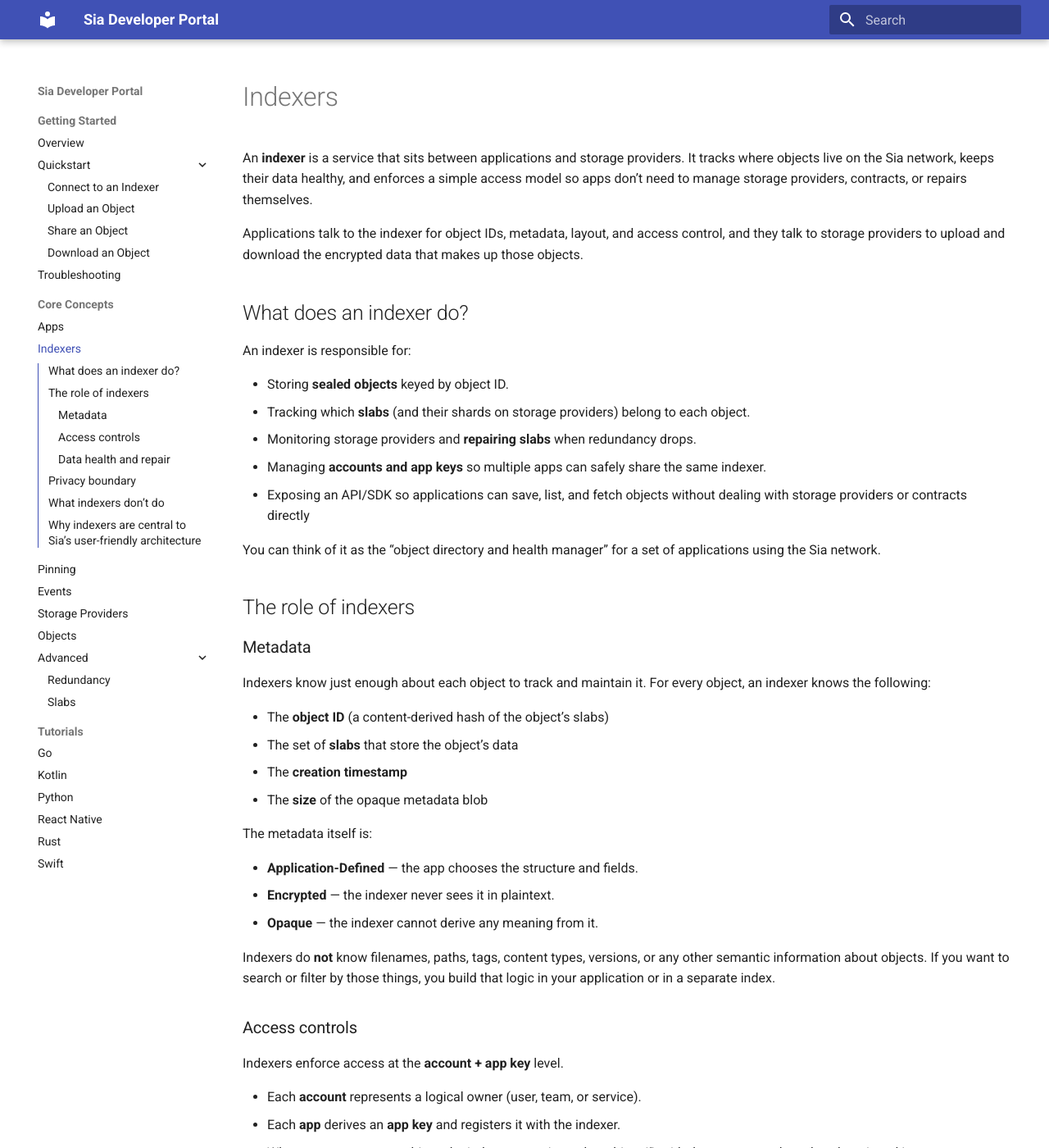
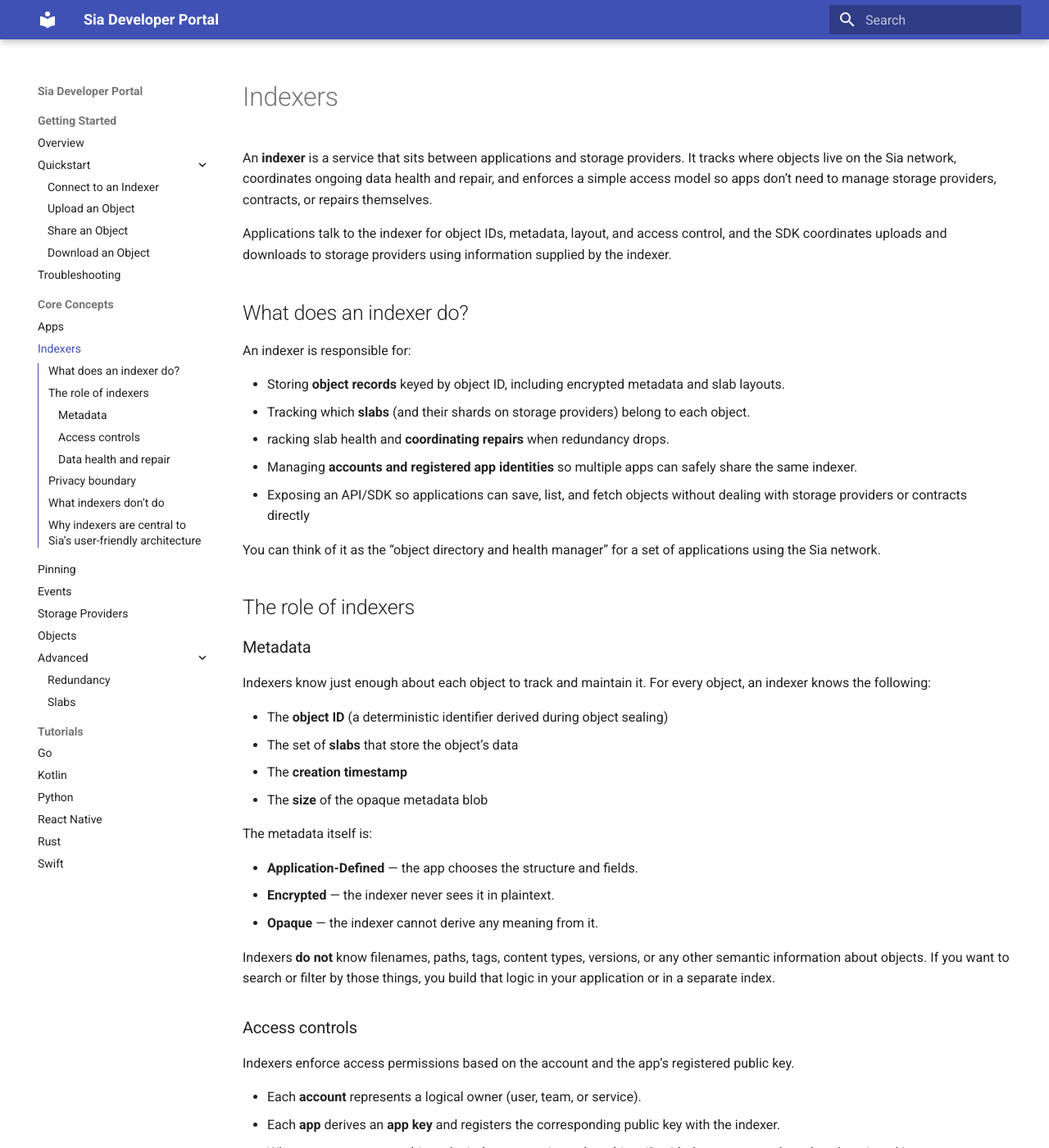
Before and after one commit to SiaFoundation/developer-portal, an MkDocs documentation site: the page built from docs/core-concepts/indexers.md, in a window 1280 px wide and 1400 px high. Shown: the whole window at 82% size. Built offline with MkDocs 1.6.1 and Material for MkDocs 9.7.7, drawn with Linux system fonts in a browser that asks for light colours; some of the changed text lies outside the part shown.

Commit message:
Improved wording to be more precise in some areas.

```diff
--- a/docs/core-concepts/indexers.md
+++ b/docs/core-concepts/indexers.md
@@ -4,18 +4,18 @@
 
 # Indexers
 
-An **indexer** is a service that sits between applications and storage providers. It tracks where objects live on the Sia network, keeps their data healthy, and enforces a simple access model so apps don’t need to manage storage providers, contracts, or repairs themselves.
+An **indexer** is a service that sits between applications and storage providers. It tracks where objects live on the Sia network, coordinates ongoing data health and repair, and enforces a simple access model so apps don’t need to manage storage providers, contracts, or repairs themselves.
 
-Applications talk to the indexer for object IDs, metadata, layout, and access control, and they talk to storage providers to upload and download the encrypted data that makes up those objects.
+Applications talk to the indexer for object IDs, metadata, layout, and access control, and the SDK coordinates uploads and downloads to storage providers using information supplied by the indexer.
 
 ## What does an indexer do?
 
 An indexer is responsible for:
 
-* Storing **sealed objects** keyed by object ID.
+* Storing **object records** keyed by object ID, including encrypted metadata and slab layouts.
 * Tracking which **slabs** (and their shards on storage providers) belong to each object.
-* Monitoring storage providers and **repairing slabs** when redundancy drops.
-* Managing **accounts and app keys** so multiple apps can safely share the same indexer.
+* racking slab health and **coordinating repairs** when redundancy drops.
+* Managing **accounts and registered app identities** so multiple apps can safely share the same indexer.
 * Exposing an API/SDK so applications can save, list, and fetch objects without dealing with storage providers or contracts directly
 
 You can think of it as the “object directory and health manager” for a set of applications using the Sia network.
@@ -26,7 +26,7 @@
 
 Indexers know just enough about each object to track and maintain it. For every object, an indexer knows the following:
 
-* The **object ID** (a content-derived hash of the object’s slabs)
+* The **object ID** (a deterministic identifier derived during object sealing)
 * The set of **slabs** that store the object’s data
 * The **creation timestamp**
 * The **size** of the opaque metadata blob
@@ -37,20 +37,20 @@
 * **Encrypted** — the indexer never sees it in plaintext.
 * **Opaque** — the indexer cannot derive any meaning from it.
 
-Indexers do **not** know filenames, paths, tags, content types, versions, or any other semantic information about objects. If you want to search or filter by those things, you build that logic in your application or in a separate index.
+Indexers **do not** know filenames, paths, tags, content types, versions, or any other semantic information about objects. If you want to search or filter by those things, you build that logic in your application or in a separate index.
 
 ### Access controls
 
-Indexers enforce access at the **account + app key** level.
+Indexers enforce access permissions based on the account and the app’s registered public key.
 
 * Each **account** represents a logical owner (user, team, or service).
-* Each **app** derives an **app key** and registers it with the indexer.
+* Each **app** derives an **app key** and registers the corresponding public key with the indexer.
 * When an app stores an object, the indexer associates that object ID with the account and app key that signed it.
 
 When an application calls the indexer:
 
 * It authenticates using its app key for a specific account
-* The indexer will only list, return, or delete **objects that belong to that (account, app key)** pair
+* The indexer will only list, return, or delete objects associated with a specific account and registered public app key.
 * The indexer never inspects metadata to decide who “should” see an object
 
 Indexers can also support **share URLs** that allow anyone with the link to read a specific object. Fine-grained permissions (per-user ACLs, groups, roles, and so on) are intentionally out of scope and implemented entirely at the app layer.
@@ -78,6 +78,8 @@
 * Deletes slabs when applications unpin or remove objects
 
 If an indexer server crashes or is offline, the metadata and mappings are not lost—they remain in its database—but health checks and repairs do not run. If it stays down for a long time, it may be necessary to migrate to a new server so repair jobs can resume before redundancy decays too far.
+
+If an indexer server crashes or is offline, its database is not lost, but health checks and repairs can not be completed. During this time, existing redundancy remains intact, but no new repairs are scheduled until the indexer is back online. If downtime is prolonged, it may be necessary to migrate to a new server so repairs can resume before redundancy decays too far.
 
 ## Privacy boundary
 
@@ -109,7 +111,7 @@
 
 ## What indexers don’t do
 
-Indexers deliberately avoid higher-level object-store features. They do **not**:
+Indexers deliberately avoid higher-level object-store features. They **do not**:
 
 * Provide paths, prefixes, or buckets
 * Implement directories or folder hierarchies
```
